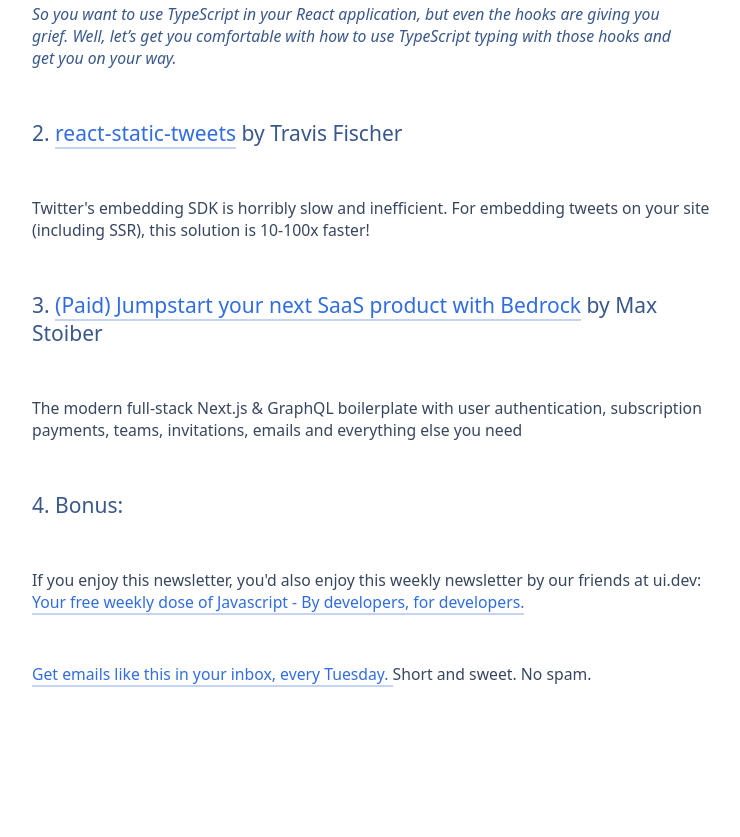
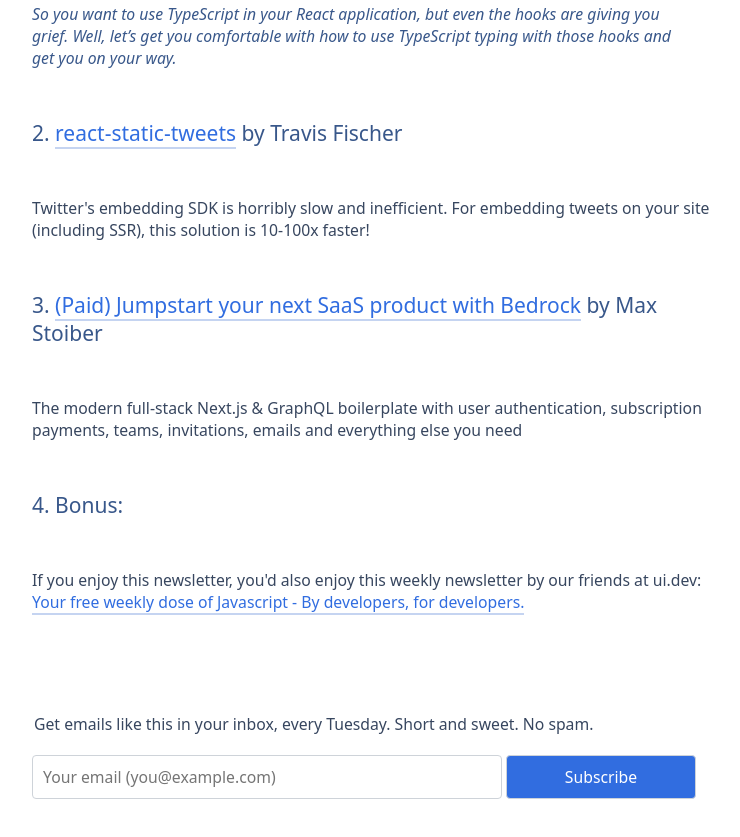
Before and after one commit to siddharthkp/tinyreact.email, a Gatsby site: page /2021-03-02/ in a window 1280 px wide. Shown: the part 367-1204 px from the top of the page, without its empty margins (258-998 px from the left). Before the commit the page ends 1102 px from the top, so only its background shows below. Built offline with nearby package versions, Linux system fonts and the light colour scheme; Gatsby itself is replaced by a stand-in of ours.

Commit message:
add form to post instead of linkback

```diff
--- a/src/style.css
+++ b/src/style.css
@@ -43,12 +43,14 @@
   border-radius: 4px;
   width: calc(70% - 20px);
   padding: 10px;
+  box-sizing: border-box;
 }
 input[type="submit"] {
   cursor: pointer;
   background: #316de0;
   color: #fff;
   width: calc(30% - 20px);
+  margin-left: 4px;
 }
 a {
   text-decoration: none;
@@ -81,6 +83,10 @@
 code {
   font-size: 0.75em;
 }
+footer input,
+footer button {
+  font-size: 1em;
+}
 
 a {
   text-decoration: none;
@@ -103,4 +109,8 @@
     display: block;
     width: 100%;
   }
+  input[type="submit"] {
+    margin-top: 4px;
+    margin-left: 0px;
+  }
 }
--- a/src/templates/blog-post.js
+++ b/src/templates/blog-post.js
@@ -6,6 +6,11 @@
 
 class BlogPostTemplate extends React.Component {
   render() {
+    function onSubmit() {
+      window.open("https://buttondown.email/tinyreact", "popupwindow")
+      if (window.fathom) window.fathom.trackGoal("OQAWQENM", 0)
+    }
+
     const post = this.props.data.markdownRemark
     const siteTitle = this.props.data.site.siteMetadata.title
 
@@ -23,10 +28,26 @@
         />
 
         <footer>
-          <Link to="/">
-            Get emails like this in your inbox, every Tuesday.{" "}
-          </Link>
-          Short and sweet. No spam.
+          <form
+            action="https://buttondown.email/api/emails/embed-subscribe/tinyreact"
+            method="post"
+            target="popupwindow"
+            onSubmit={onSubmit}
+            className="embeddable-buttondown-form"
+          >
+            <label className="left-buffer" htmlFor="bd-email">
+              Get emails like this in your inbox, every Tuesday. Short and
+              sweet. No spam.
+            </label>
+            <input
+              type="email"
+              name="email"
+              id="bd-email"
+              placeholder="Your email (you@example.com)"
+            />
+            <input type="hidden" value="1" name="embed" />
+            <input type="submit" value="Subscribe" />
+          </form>
         </footer>
       </Layout>
     )
```
